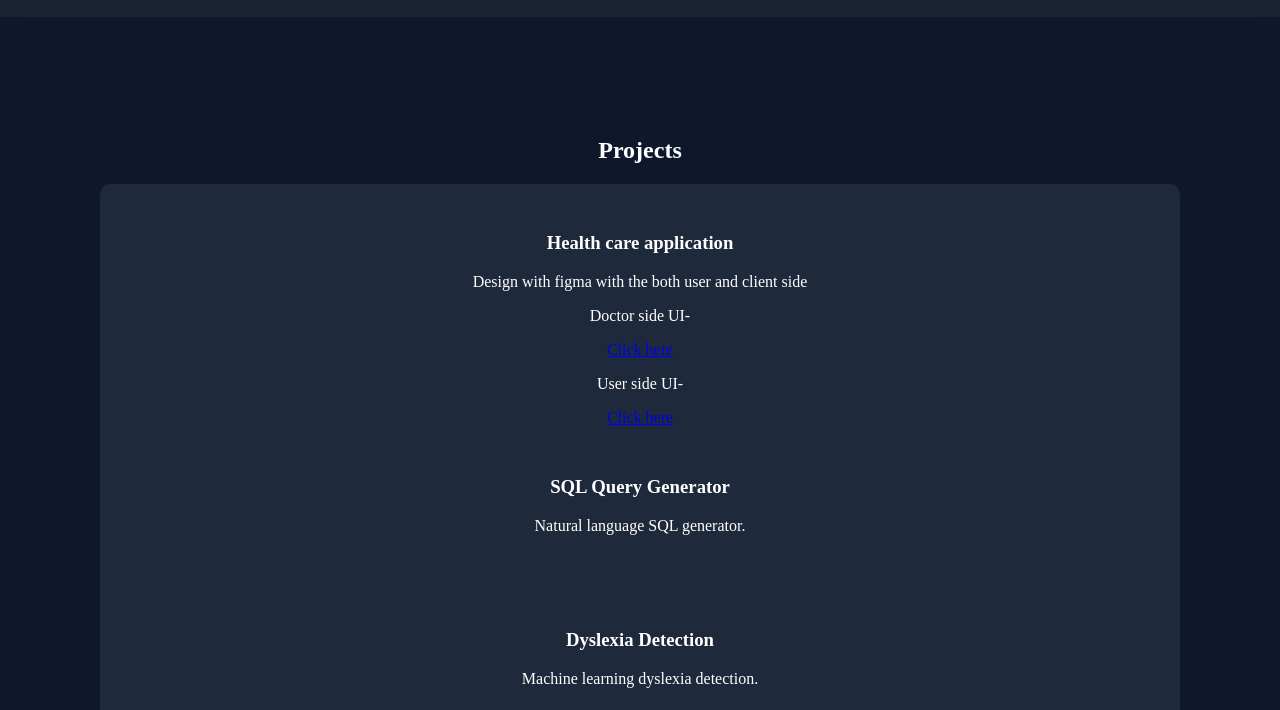
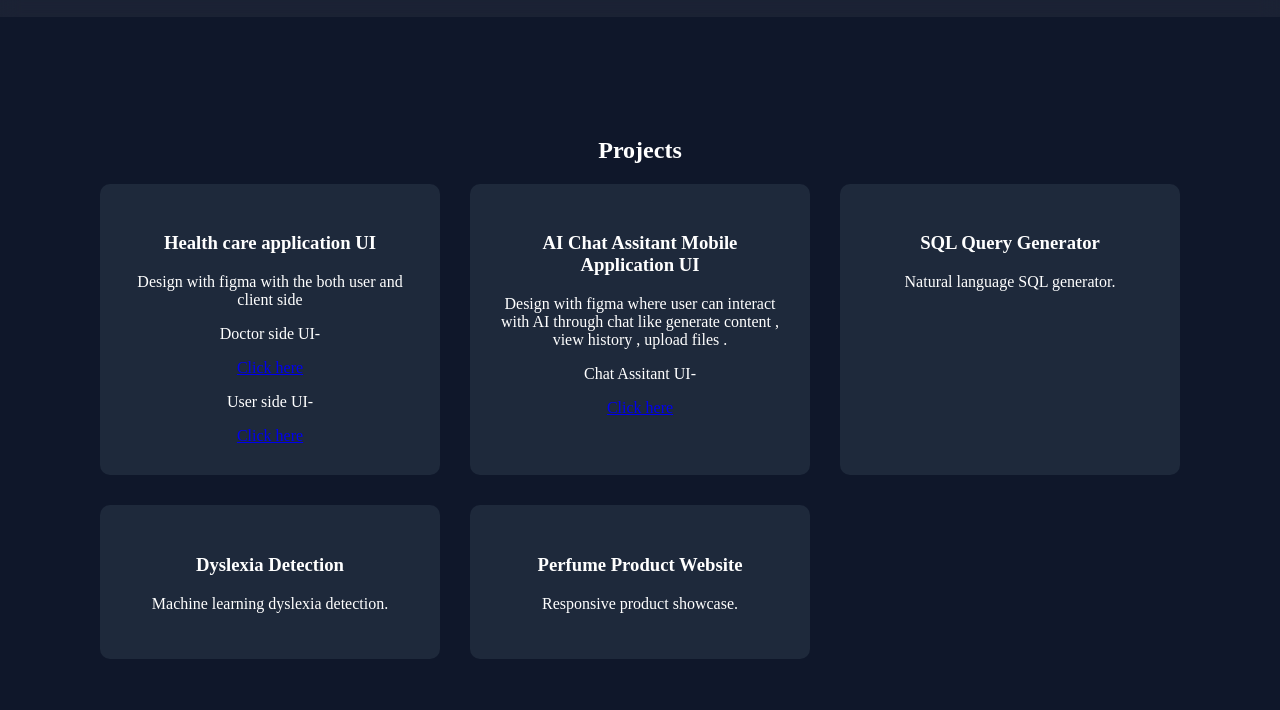
Before and after one commit to bakkiya14/PACKIALAKSHMI_PORTFLIO, a plain HTML site: page projects.html in a window 1280 px wide. Shown: the part 90-800 px from the top of the page. Drawn offline with Linux system fonts and the light colour scheme.

Commit message:
Update projects.html

```diff
--- a/projects.html
+++ b/projects.html
@@ -29,13 +29,22 @@
 <div class="projects">
     <div class="project">
 
-<h3>Health care application </h3>
+<h3>Health care application UI </h3>
 
 <p>Design with figma with the both user and client side </p>
 <p> Doctor side UI-</p>
 <a href="https://www.figma.com/design/553m6gtBydmlYatgVFH6QT/healthcare?node-id=0-1&t=CVgOPF70XCFEPQnX-1">Click here</a>
 <p> User side UI-</p>
 <a href="https://www.figma.com/design/553m6gtBydmlYatgVFH6QT/healthcare?node-id=1-13&t=CVgOPF70XCFEPQnX-1">Click here</a>
+    </div>
+    <div class="project">
+
+<h3>AI Chat Assitant Mobile Application UI </h3>
+
+<p>Design with figma where user can interact with AI through chat like generate content , view history , upload files . </p>
+<p> Chat Assitant UI-</p>
+<a href="https://www.figma.com/design/IqmqxiErNO2S0VxX24hbBx/Project?node-id=0-1&t=1aBT2FVKS5YpcDp8-1">Click here</a>
+    </div>
 
 <div class="project">
 
```
